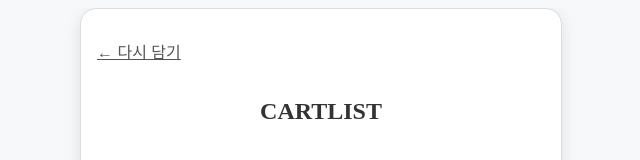
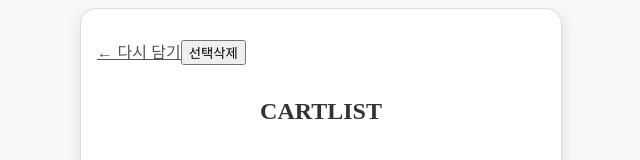
Before and after one commit to KGUCapstone/frontend, a React (Create React App) app: page /cart in a window 1280 px wide. Shown: the top 160 px of the page, without its empty margins (319-959 px from the left). Built offline with nearby package versions, Linux system fonts and the light colour scheme; no server answers.

Commit message:
Feat:장바구니 상품 삭제

```diff
--- a/src/pages/CartList.js
+++ b/src/pages/CartList.js
@@ -56,11 +56,45 @@ const CartList = () => {
     navigate("/home");
   };
 
+
+  const handleDelete = async () => {
+    const selectedItems = cartItems.filter((item) => checkedItems[item.id]);
+
+    if (selectedItems.length === 0) {
+      alert("삭제할 상품을 선택해주세요!");
+      return;
+    }
+
+    try {
+      const payload = selectedItems.map((item) => ({
+        cartId: item.cartId || item.id, // 서버에서 기대하는 필드 이름 확인 필요
+      }));
+
+      await api.post("/cart/removeItem", payload);
+      alert("선택한 상품이 삭제되었습니다.");
+
+      // 삭제 후 목록 다시 불러오기
+      const res = await api.post("/cart/show");
+      setCartItems(res.data);
+
+      // 체크박스 상태 초기화
+      const initCheck = {};
+      res.data.forEach((item) => (initCheck[item.id] = false));
+      setCheckedItems(initCheck);
+    } catch (err) {
+      console.error("삭제 실패:", err.response?.data || err.message);
+      alert("삭제 중 오류가 발생했습니다.");
+    }
+  };
+
   return (
     <div className="cart-container">
       <div className="back-button-container">
         <button className="back-button" onClick={goBack}>
           ← 다시 담기
+        </button>
+        <button className="delete-button" onClick={handleDelete}>
+          선택삭제
         </button>
       </div>
 
```
